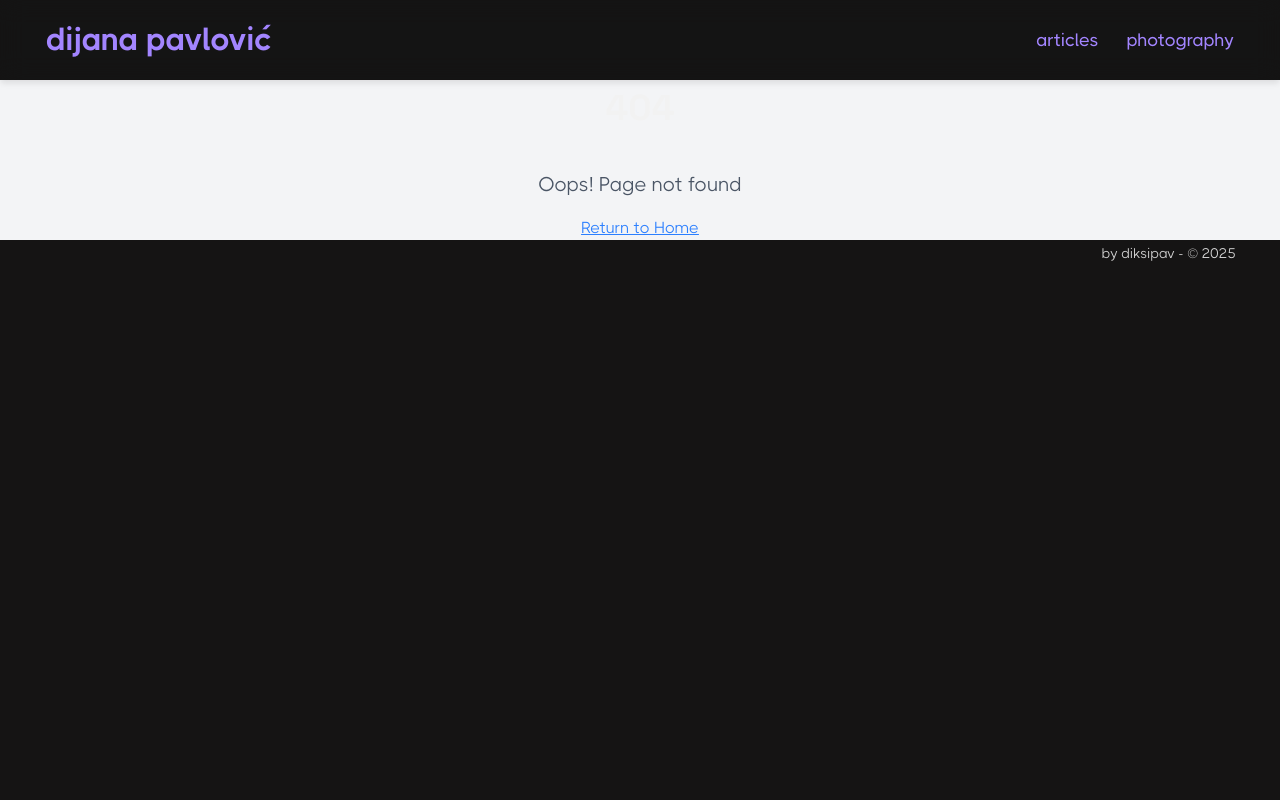
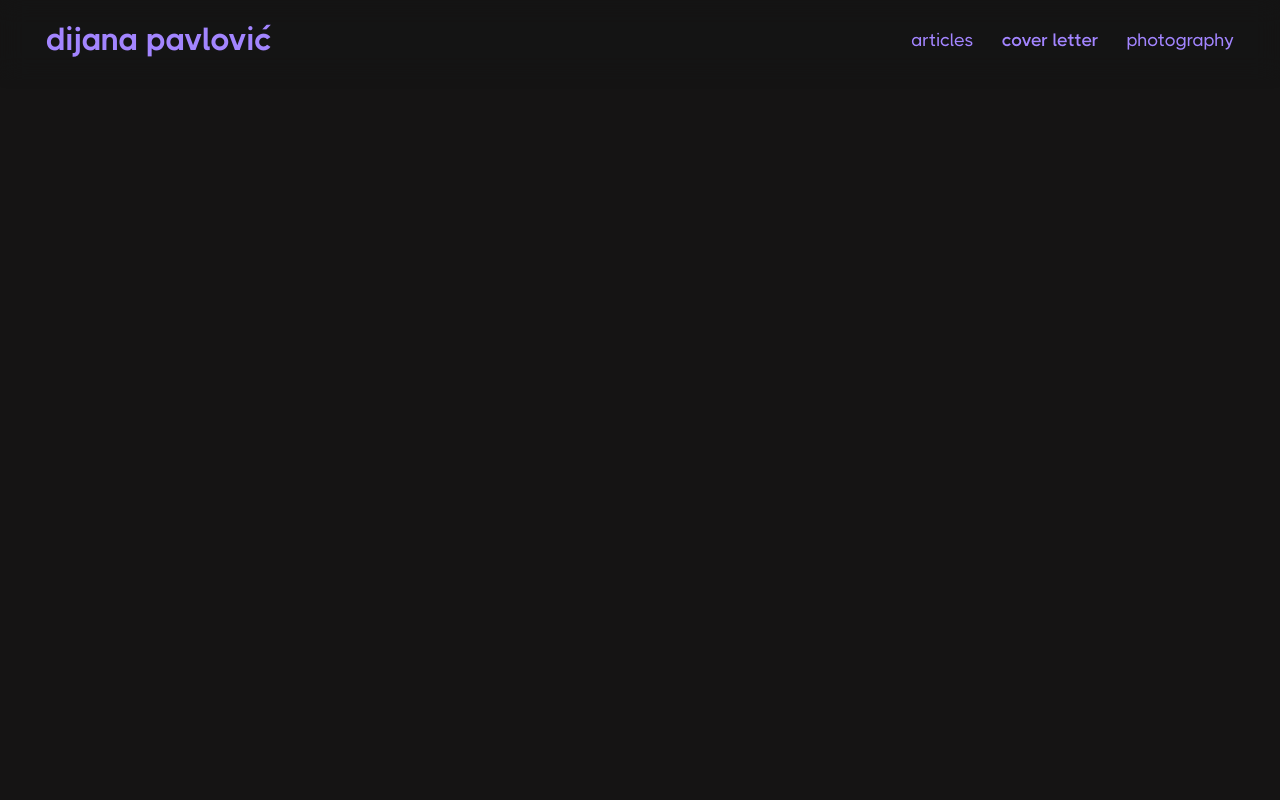
Before and after one commit to diksipav/diksipav, a Next.js app: page /cover-letter in a window 1280 px wide. Before the commit this address had no page. Shown: the top 800 px of the page. Built offline with nearby package versions, Linux system fonts and the light colour scheme.

Commit message:
Add cover letter page

```diff
--- a/app/components/Nav.tsx
+++ b/app/components/Nav.tsx
@@ -17,6 +17,14 @@ const Nav = () => {
         articles
       </Link>
       <Link
+        href="/cover-letter"
+        className={`text-lg hover:cursor-pointer ${
+          isActive('/cover-letter') ? 'font-semibold' : 'font-medium'
+        }`}
+      >
+        cover letter
+      </Link>
+      <Link
         href="/photography"
         className={`text-lg hover:cursor-pointer ${
           isActive('/photography') ? 'font-semibold' : 'font-medium'
--- /dev/null
+++ b/app/cover-letter/page.tsx
@@ -0,0 +1,35 @@
+import { readFile } from 'fs/promises';
+import { join } from 'path';
+import ReactMarkdown from 'react-markdown';
+import remarkGfm from 'remark-gfm';
+import type { Metadata } from 'next';
+
+export const metadata: Metadata = {
+  title: 'Cover Letter | Dijana Pavlovic',
+  description: 'My professional achievements and journey',
+};
+
+async function getCoverLetter() {
+  try {
+    const filePath = join(process.cwd(), 'public/content/cover-letter.md');
+    const content = await readFile(filePath, 'utf-8');
+    return content;
+  } catch (error) {
+    console.error('Error loading cover letter:', error);
+    return '';
+  }
+}
+
+export default async function CoverLetterPage() {
+  const content = await getCoverLetter();
+
+  return (
+    <div className="px-3 sm:px-5 md:px-11 min-h-[calc(100vh-80px-35px)] my-20">
+      <div className="max-w-4xl mx-auto py-8">
+        <article className="prose prose-invert dark:prose-dark lg:prose-xl max-w-none">
+          <ReactMarkdown remarkPlugins={[remarkGfm]}>{content}</ReactMarkdown>
+        </article>
+      </div>
+    </div>
+  );
+}
```
